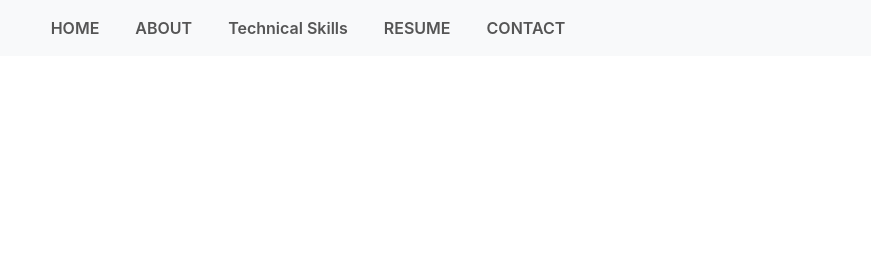
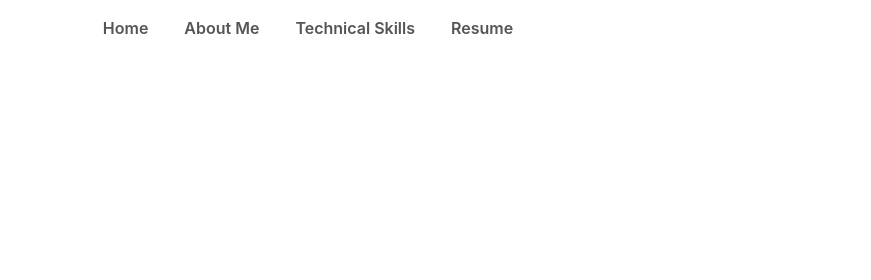
Before and after one commit to alanrodgz/alanrodgz, a plain HTML site: page index.html in a window 1280 px wide. Shown: the top 280 px of the page, 332-1203 px from the left. Drawn offline with nearby package versions, Linux system fonts and the light colour scheme.

Commit message:
Update index.html
2020 Version of the website.

```diff
--- a/index.html
+++ b/index.html
@@ -1,5 +1,5 @@
 <!DOCTYPE html>
-<!CopyWrite Alan Rodriguez 2019>
+<!CopyWrite Alan Rodriguez 2020>
 <html>
    <head>
        <title>Alan Rodriguez</title>
@@ -17,27 +17,24 @@
     <body>
        <!----Navigation---->
        <section id="nav-bar">
-           <nav class="navbar navbar-expand-lg navbar-light bg-light">
+           <nav class="navbar navbar-expand-lg navbar-light">
               <a class="navbar-brand" href="#">AR</a>
               <button class="navbar-toggler" type="button" data-toggle="collapse" data-target="#navbarNav" aria-controls="navbarNav" aria-expanded="false" aria-label="Toggle navigation">
-                <span class="navbar-toggler-icon"></span>
+                <span class="navbar-toggler-icon "></span>
               </button>
               <div class="collapse navbar-collapse" id="navbarNav">
                 <ul class="navbar-nav ml-auto">
-                      <li class="nav-item">
-                        <a class="nav-link" href="#top">HOME</a>
+                  <li class="nav-item active">
+                    <a class="nav-link" href="#top">Home<span class="sr-only">(current)</span></a>
                   </li>
                   <li class="nav-item">
-                        <a class="nav-link" href="#about">ABOUT</a>
+                    <a class="nav-link" href="#about">About Me</a>
                   </li>
                   <li class="nav-item">
                     <a class="nav-link" href="#services">Technical Skills</a>
                   </li>
                   <li class="nav-item">
-                          <a class="nav-link" href="AlanResume.pdf" target="_blank">RESUME</a>
-                      </li>
-                      <li class="nav-item">
-                          <a class="nav-link" href="#contact">CONTACT</a>
+                    <a class="nav-link" href="#" >Resume</a>
                   </li>
                 </ul>
               </div>
@@ -161,7 +158,7 @@
         <section id="contact">
            <div class="container">
                <h1>Contact</h1>
-               <img src="AlanRod.png" class="center-block" >
+               <img src="Alan.jpg" class="center-block" >
                 <h2>Alan Rodriguez</h2>
                 <h3>Software Engineer</h3>
                 <ul>
```
Lines whose indentation alone changed are shown as unchanged.
